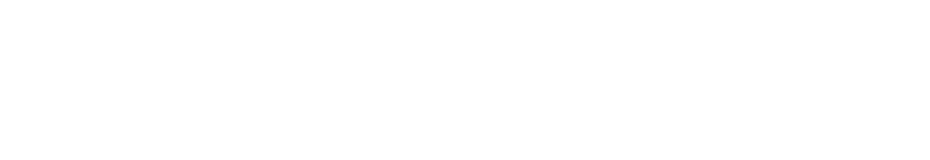
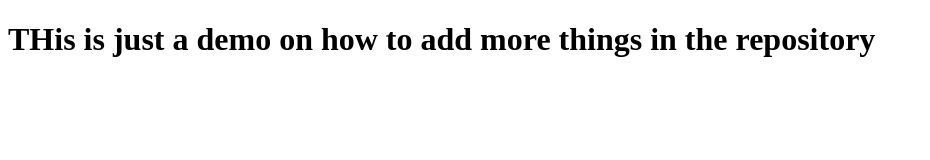
Before and after one commit to Raad05/my-first-repo, a plain HTML site: page index.html in a window 1280 px wide. Shown: the whole page, without its empty margins (0-930 px from the left). Drawn offline with Linux system fonts and the light colour scheme.

Commit message:
Second commit

```diff
--- a/index.html
+++ b/index.html
@@ -9,7 +9,7 @@
 </head>
 
 <body>
-
+    <h1>THis is just a demo on how to add more things in the repository</h1>
 </body>
 
 </html>
```
